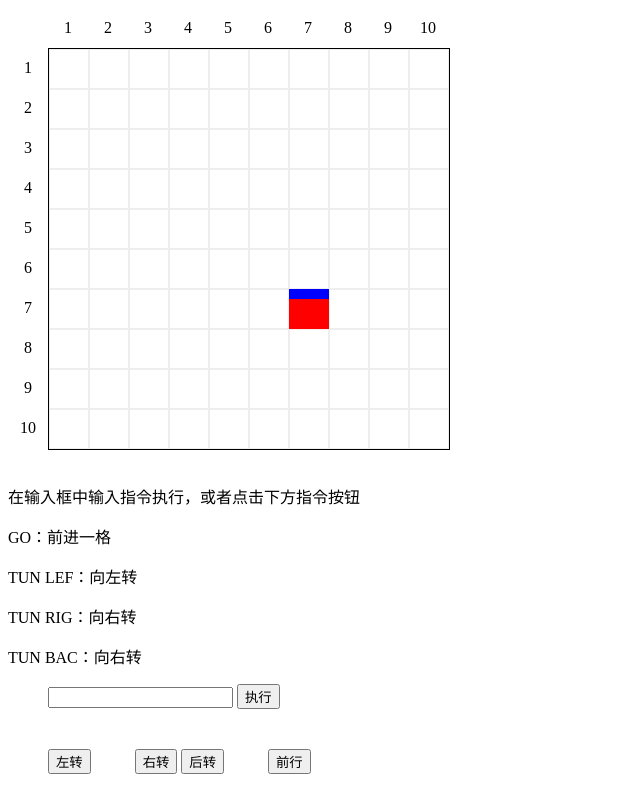
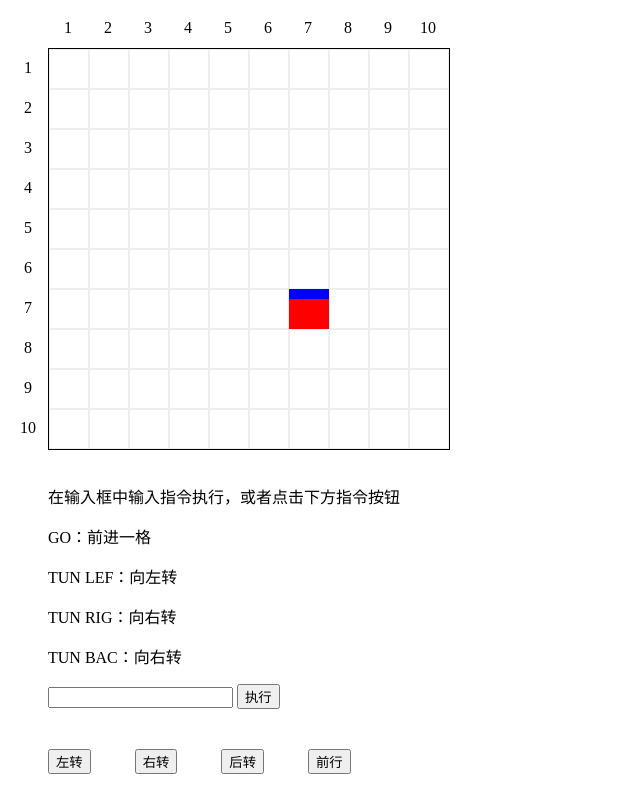
Before and after one commit to Zhouxingzu/Baidu-IFE2017, a plain HTML site: page Yaoyao_college/demo4/demo4.html in a window 1280 px wide. Shown: the whole page, without its empty margins (0-640 px from the left). Drawn offline with Linux system fonts and the light colour scheme.

Commit message:
Update style.css

```diff
--- a/Yaoyao_college/demo4/css/style.css
+++ b/Yaoyao_college/demo4/css/style.css
@@ -49,7 +49,7 @@ span{
     text-align: center;
     line-height: 40px;
 }
-#text,#go{
+#text,#back,#go,p{
     margin-left: 40px;
 }
 #left{
```
